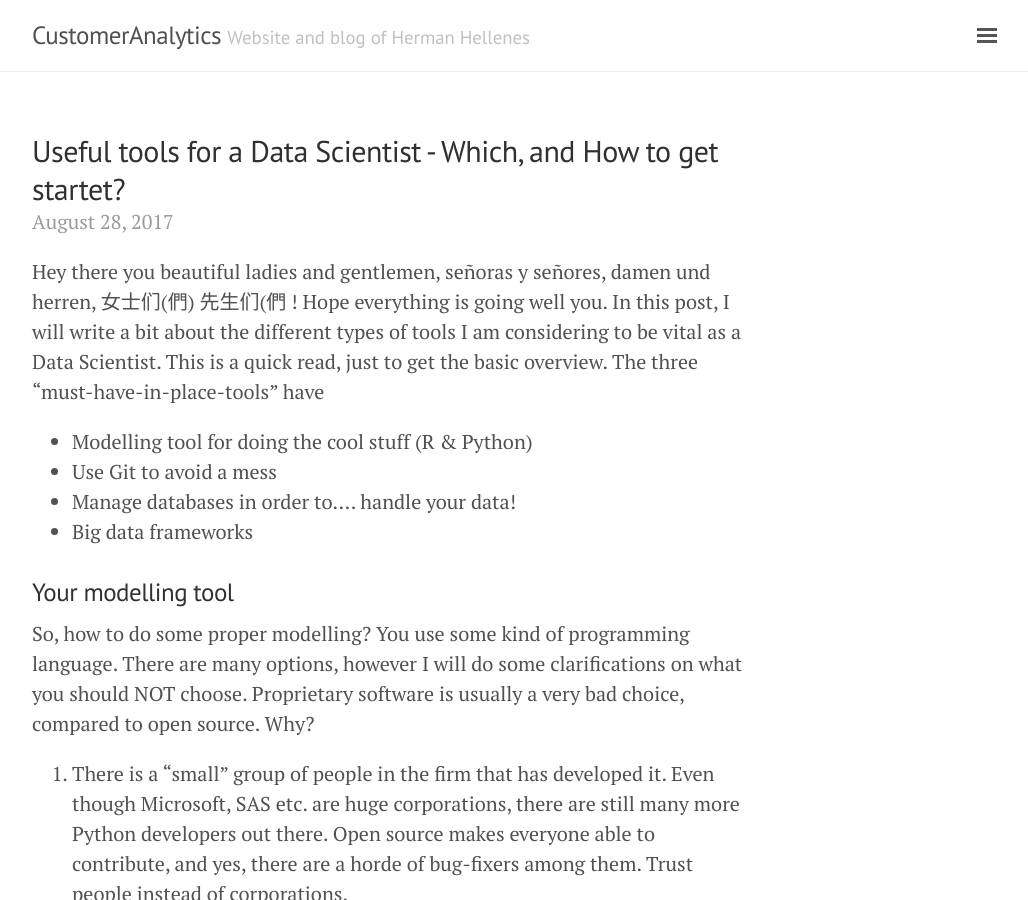
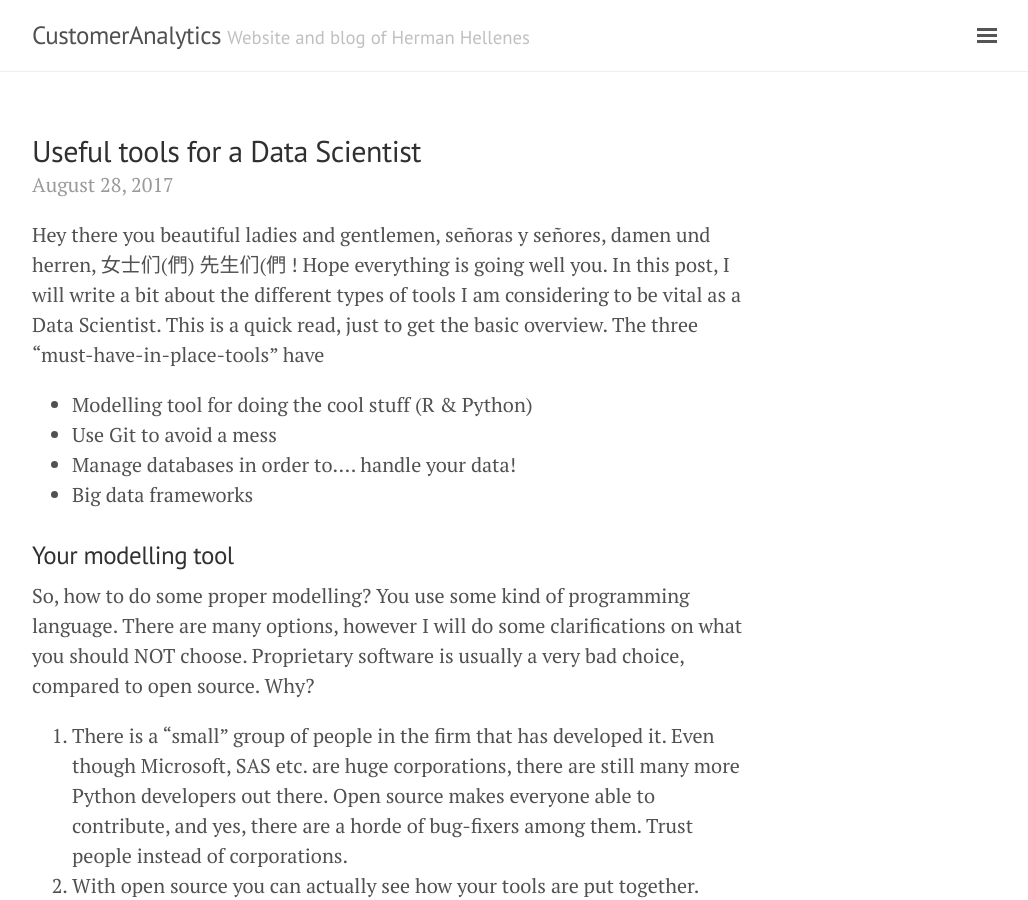
Before and after one commit to herman-hellenes/herman-hellenes.github.io, a Jekyll site: the page built from _posts/2017-08-28-Data-Scientist-Tools.md, in a window 1280 px wide and 900 px high. Shown: the whole window, without its empty margins (248-1276 px from the left). Built offline with Jekyll 4.4.1, drawn with Linux system fonts in a browser that asks for light colours; nearby versions of some CDN libraries; comment, search, counter and statistics services are not loaded.

Commit message:
Update 2017-08-28-Data-Scientist-Tools.md

```diff
--- a/_posts/2017-08-28-Data-Scientist-Tools.md
+++ b/_posts/2017-08-28-Data-Scientist-Tools.md
@@ -1,6 +1,6 @@
 ---
 layout: post
-title: "Useful tools for a Data Scientist - Which, and How to get startet?"
+title: "Useful tools for a Data Scientist"
 date: 2017-08-28
 comments: true
 ---
```
